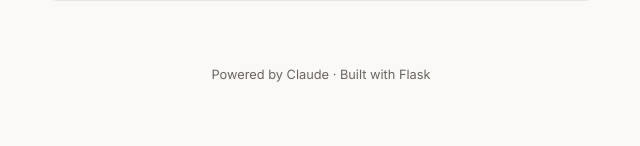
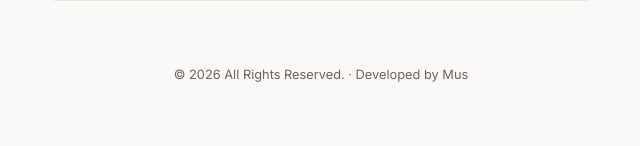
Before and after one commit to musfiqsucks/book-summary-app, a Flask app: page / in a window 1280 px wide. Shown: the part 654-800 px from the top of the page, without its empty margins (319-959 px from the left). Run offline with Flask 3, Linux system fonts and the light colour scheme.

Commit message:
copyright text changed

```diff
--- a/templates/index.html
+++ b/templates/index.html
@@ -355,7 +355,7 @@
     {% endif %}
 
     <div class="footer">
-        Powered by Claude &middot; Built with Flask
+        © 2026 All Rights Reserved. &middot; Developed by Mus
     </div>
 
     <script>
```
